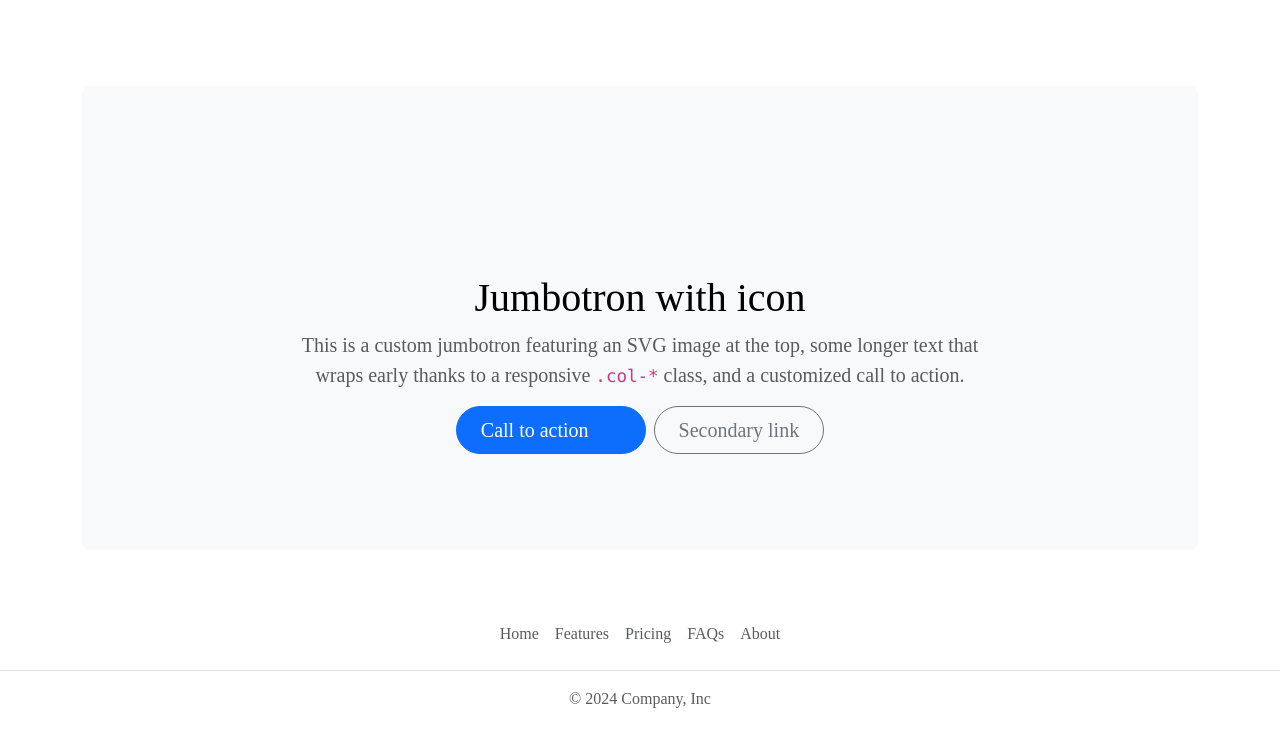
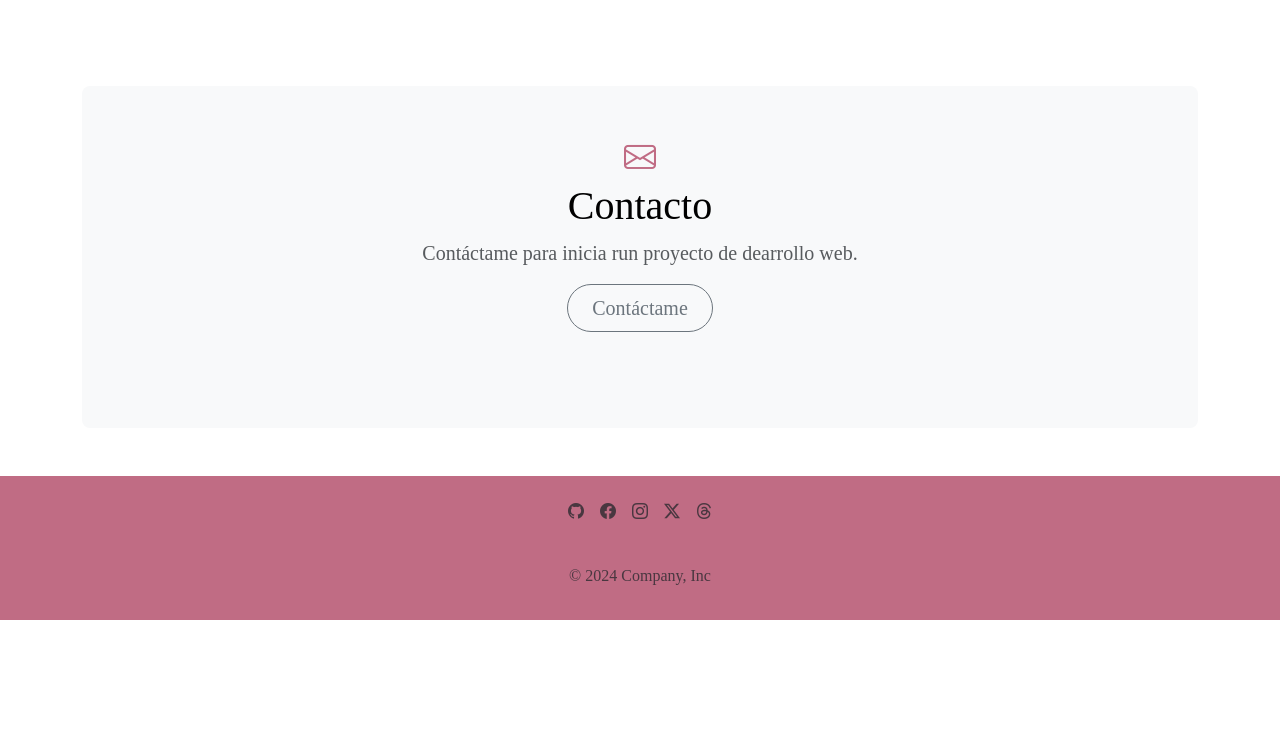
Before and after one commit to Amandaponcee/Amandaponcee.github.io, a plain HTML site: page index.html in a window 1280 px wide. Shown: the part 2044-2790 px from the top of the page. After the commit the page ends 2688 px from the top, so only its background shows below. Drawn offline with nearby package versions, Linux system fonts and the light colour scheme; a web font is replaced by a local one.

Commit message:
Add files via upload

```diff
--- a/index.html
+++ b/index.html
@@ -1,27 +1,35 @@
 <!DOCTYPE html>
 <html lang="en">
+
 <head>
   <meta charset="UTF-8">
   <meta name="viewport" content="width=device-width, initial-scale=1.0">
-    <link href="https://cdn.jsdelivr.net/npm/bootstrap@5.3.3/dist/css/bootstrap.min.css" rel="stylesheet" integrity="sha384-QWTKZyjpPEjISv5WaRU9OFeRpok6YctnYmDr5pNlyT2bRjXh0JMhjY6hW+ALEwIH" crossorigin="anonymous">
+  <link href="https://cdn.jsdelivr.net/npm/bootstrap@5.3.3/dist/css/bootstrap.min.css" rel="stylesheet"
+    integrity="sha384-QWTKZyjpPEjISv5WaRU9OFeRpok6YctnYmDr5pNlyT2bRjXh0JMhjY6hW+ALEwIH" crossorigin="anonymous">
   <link rel="stylesheet" href="style.css">
+  <link rel="shortcut icon" href="/assets/code-slash.svg" type="image/x-icon">
   <!--GOOGLE FONTS-->
   <link rel="preconnect" href="https://fonts.googleapis.com">
   <link rel="preconnect" href="https://fonts.gstatic.com" crossorigin>
-    <link href="https://fonts.googleapis.com/css2?family=Gupter:wght@400;500;700&family=Pacifico&display=swap" rel="stylesheet">
+  <link href="https://fonts.googleapis.com/css2?family=Gupter:wght@400;500;700&family=Pacifico&display=swap"
+    rel="stylesheet">
   <!--link de iconos -->
   <link rel="stylesheet" href="https://cdn.jsdelivr.net/npm/bootstrap-icons@1.11.3/font/bootstrap-icons.min.css">
   <title>Amanda del Rocío Ponce Sánchez</title>
 </head>
+
 <body>
   <header class="d-flex flex-wrap justify-content-center py-3 mb-4 border-bottom">
     <a href="/" class="d-flex align-items-center mb-3 mb-md-0 me-md-auto link-body-emphasis text-decoration-none">
-          <svg class="bi me-2" width="40" height="32"><use xlink:href="#bootstrap"></use></svg>
+      <svg class="bi me-2" width="40" height="32">
+        <use xlink:href="#bootstrap"></use>
+      </svg>
       <span class="fs-4">PORTAFOLIO</span>
     </a>
 
     <ul class="nav nav-pills">
-          <li class="nav-item"><a  id="nav-button" href="#sobre-mi" class="nav-link active" aria-current="page">Inicio</a></li>
+      <li class="nav-item"><a id="nav-button" href="#sobre-mi" class="nav-link active" aria-current="page">Inicio</a>
+      </li>
       <li class="nav-item"><a href="#habilidades" class="nav-link">Habilidades</a></li>
       <li class="nav-item"><a href="#proyectos" class="nav-link">Proyectos</a></li>
       <li class="nav-item"><a href="#testimonios" class="nav-link">Testimonios</a></li>
@@ -35,7 +43,8 @@
         <h1 class="display-5 fw-bold text-body-emphasis">Amanda del Rocío Ponce Sánchez</h1>
         <h2>Desarrolladora front-end Jr.</h2>
         <div class="col-lg-6 mx-auto">
-              <p class="lead mb-4">Estudiante de la carrera de ingeniería en sistemas computacionales, con interés profundo  en la tecnología y la innovación.</p>
+          <p class="lead mb-4">Estudiante de la carrera de ingeniería en sistemas computacionales, con interés profundo
+            en la tecnología y la innovación.</p>
           <div class="d-grid gap-2 d-sm-flex justify-content-sm-center">
             <button type="button" class="btn btn-outline-secondary btn-lg px-4">Info</button>
           </div>
@@ -48,16 +57,17 @@
         <div class="row g-4 py-5 row-cols-1 row-cols-lg-3">
           <div class="col d-flex align-items-start">
             <div class="icon-square   d-inline-flex align-items-center justify-content-center fs-4 flex-shrink-0 me-3">
-                <i class="bi bi-laptop"></i><!--icono de botstrap-->
+              <i class="bi bi-laptop icon-habilidades"></i><!--icono de botstrap-->
             </div>
             <div>
               <h3 class="fs-2 text-body-emphasis">Desarrollo web</h3>
-                <p>He creado sitios web resposivos, aplicando los conocimientos obtenidos durante el bootcamp de TecnoloChicas Pro.</p>
+              <p>He creado sitios web resposivos, aplicando los conocimientos obtenidos durante el bootcamp de
+                TecnoloChicas Pro.</p>
             </div>
           </div>
           <div class="col d-flex align-items-start">
             <div class="icon-square  d-inline-flex align-items-center justify-content-center fs-4 flex-shrink-0 me-3">
-                <i class="bi bi-people-fill"></i></i><!--icono de botstrap-->
+              <i class="bi bi-people-fill icon-habilidades"></i></i><!--icono de botstrap-->
             </div>
             <div>
               <h3 class="fs-2 text-body-emphasis">Comunicación</h3>
@@ -66,7 +76,7 @@
           </div>
           <div class="col d-flex align-items-start">
             <div class="icon-square  d-inline-flex align-items-center justify-content-center fs-4 flex-shrink-0 me-3">
-                <i class="bi bi-pencil"></i> <!--icono de bootstrap-->
+              <i class="bi bi-pencil icon-habilidades"></i> <!--icono de bootstrap-->
             </div>
             <div>
               <h3 class="fs-2 text-body-emphasis">Estudiante</h3>
@@ -87,14 +97,19 @@
                 <h3 class="pt-2  mb-4 display-10 lh-1 fw-bold">Clon de pinterest</h3>
                 <ul class="d-flex list-unstyled mt-auto">
                   <li class="me-auto">
-                      <img src="/assets/pinterestcap.png" alt="Bootstrap" width="32" height="32" class="rounded-circle border border-white">
+                    <img src="/assets/pinterestcap.png" alt="Bootstrap" width="32" height="32"
+                      class="rounded-circle border border-white">
                   </li>
                   <li class="d-flex align-items-center me-3">
-                      <svg class="bi me-2" width="1em" height="1em"><use xlink:href="#geo-fill"></use></svg>
+                    <svg class="bi me-2" width="1em" height="1em">
+                      <use xlink:href="#geo-fill"></use>
+                    </svg>
                     <small>Earth</small>
                   </li>
                   <li class="d-flex align-items-center">
-                      <svg class="bi me-2" width="1em" height="1em"><use xlink:href="#calendar3"></use></svg>
+                    <svg class="bi me-2" width="1em" height="1em">
+                      <use xlink:href="#calendar3"></use>
+                    </svg>
                     <small>3d</small>
                   </li>
                 </ul>
@@ -104,18 +119,24 @@
           <div class="col">
             <div class="card1 card card-cover
                h-70 overflow-hidden text-bg-dark rounded-4 shadow-lg"> <!--colocar la cap del clon-->
-                <div class="d-flex flex-column h-100 p-5 pb-3 text-white text-shadow-1"> <!--colocar el text-white y no colocarlo da igual-->
+              <div class="d-flex flex-column h-100 p-5 pb-3 text-white text-shadow-1">
+                <!--colocar el text-white y no colocarlo da igual-->
                 <h3 class="pt-2  mb-4 display-10 lh-1 fw-bold">Primera página</h3>
                 <ul class="d-flex list-unstyled mt-auto">
                   <li class="me-auto">
-                      <img src="/assets/pinterestcap.png" alt="Bootstrap" width="32" height="32" class="rounded-circle border border-white">
+                    <img src="/assets/pinterestcap.png" alt="Bootstrap" width="32" height="32"
+                      class="rounded-circle border border-white">
                   </li>
                   <li class="d-flex align-items-center me-3">
-                      <svg class="bi me-2" width="1em" height="1em"><use xlink:href="#geo-fill"></use></svg>
+                    <svg class="bi me-2" width="1em" height="1em">
+                      <use xlink:href="#geo-fill"></use>
+                    </svg>
                     <small>Earth</small>
                   </li>
                   <li class="d-flex align-items-center">
-                      <svg class="bi me-2" width="1em" height="1em"><use xlink:href="#calendar3"></use></svg>
+                    <svg class="bi me-2" width="1em" height="1em">
+                      <use xlink:href="#calendar3"></use>
+                    </svg>
                     <small>3d</small>
                   </li>
                 </ul>
@@ -125,18 +146,24 @@
           <div class="col">
             <div class="card1 card card-cover
                h-70 overflow-hidden text-bg-dark rounded-4 shadow-lg"> <!--colocar la cap del clon-->
-                <div class="d-flex flex-column h-100 p-5 pb-3 text-white text-shadow-1"> <!--colocar el text-white y no colocarlo da igual-->
+              <div class="d-flex flex-column h-100 p-5 pb-3 text-white text-shadow-1">
+                <!--colocar el text-white y no colocarlo da igual-->
                 <h3 class="pt-2  mb-4 display-10 lh-1 fw-bold">Clon de pinterest</h3>
                 <ul class="d-flex list-unstyled mt-auto">
                   <li class="me-auto">
-                      <img src="/assets/pinterestcap.png" alt="Bootstrap" width="32" height="32" class="rounded-circle border border-white">
+                    <img src="/assets/pinterestcap.png" alt="Bootstrap" width="32" height="32"
+                      class="rounded-circle border border-white">
                   </li>
                   <li class="d-flex align-items-center me-3">
-                      <svg class="bi me-2" width="1em" height="1em"><use xlink:href="#geo-fill"></use></svg>
+                    <svg class="bi me-2" width="1em" height="1em">
+                      <use xlink:href="#geo-fill"></use>
+                    </svg>
                     <small>Earth</small>
                   </li>
                   <li class="d-flex align-items-center">
-                      <svg class="bi me-2" width="1em" height="1em"><use xlink:href="#calendar3"></use></svg>
+                    <svg class="bi me-2" width="1em" height="1em">
+                      <use xlink:href="#calendar3"></use>
+                    </svg>
                     <small>3d</small>
                   </li>
                 </ul>
@@ -146,21 +173,22 @@
         </div>
       </div>
     </section>
-      <section id="testimonios" class="mt-5">
+    <section id="testimonios" class="mt-5 container">
       <h2 class="pb-2 mb-5 border-bottom">Testimonios</h2>
       <div id="carouselExampleAutoplaying" class="carousel slide" data-bs-ride="carousel">
-          <div class="carousel-inner" >
+        <div class="carousel-inner">
           <!--Card de CARRUSEL-->
           <div class="carousel-item active">
             <div class="d-flex justify-content-center">
               <div class="card border-0" style="width: 18rem;">
                 <img src="/assets/pinterestcap.png" class="rounded-circle card-img-top" alt="...">
-                  <div class="card-body tex-center" >
+                <div class="card-body tex-center">
                   <div class="card-header">
                     featured
                   </div>
                   <h5 class="card-title tex-center">Card title</h5>
-                    <p class="card-text tex-center">This is a longer card with supporting text below as a natural lead-in to additional content.</p>
+                  <p class="card-text tex-center">This is a longer card with supporting text below as a natural lead-in
+                    to additional content.</p>
                 </div>
               </div>
             </div>
@@ -170,12 +198,13 @@
             <div class="d-flex justify-content-center">
               <div class="card border-0" style="width: 13rem;">
                 <img src="/assets/bio.jpeg" class="rounded-circle card-img-top" alt="...">
-                    <div class="card-body tex-center" >
+                <div class="card-body tex-center">
                   <div class="card-header">
                     featured
                   </div>
                   <h5 class="card-title tex-center">Card title</h5>
-                      <p class="card-text tex-center">This is a longer card with supporting text below as a natural lead-in to additional content.</p>
+                  <p class="card-text tex-center">This is a longer card with supporting text below as a natural lead-in
+                    to additional content.</p>
                 </div>
               </div>
             </div>
@@ -185,22 +214,25 @@
             <div class="d-flex justify-content-center">
               <div class="card border-0" style="width: 15rem;">
                 <img src="/assets/test1.jpeg" class="rounded-circle card-img-top" alt="...">
-                  <div class="card-body tex-center" >
+                <div class="card-body tex-center">
                   <div class="card-header">
                     featured
                   </div>
                   <h5 class="card-title tex-center">Card title</h5>
-                    <p class="card-text tex-center">This is a longer card with supporting text below as a natural lead-in to additional content.</p>
+                  <p class="card-text tex-center">This is a longer card with supporting text below as a natural lead-in
+                    to additional content.</p>
                 </div>
               </div>
             </div>
           </div>
         </div>
-          <button class="carousel-control-prev" type="button" data-bs-target="#carouselExampleAutoplaying" data-bs-slide="prev">
+        <button class="carousel-control-prev" type="button" data-bs-target="#carouselExampleAutoplaying"
+          data-bs-slide="prev">
           <span class="carousel-control-prev-icon" aria-hidden="true"></span>
           <span class="visually-hidden">Previous</span>
         </button>
-          <button class="carousel-control-next" type="button" data-bs-target="#carouselExampleAutoplaying" data-bs-slide="next">
+        <button class="carousel-control-next" type="button" data-bs-target="#carouselExampleAutoplaying"
+          data-bs-slide="next">
           <span class="carousel-control-next-icon" aria-hidden="true"></span>
           <span class="visually-hidden">Next</span>
         </button>
@@ -208,28 +240,20 @@
 
     </section>
     <section id="contacto">
-
       <section class="contacto">
         <div class="container my-5">
           <div class="p-5 text-center bg-body-tertiary rounded-3">
-              <svg class="bi mt-4 mb-3" style="color: var(--bs-indigo);" width="100" height="100">
-                <use xlink:href="#bootstrap"></use>
-              </svg>
-              <h1 class="text-body-emphasis">Jumbotron with icon</h1>
+            <i class="bi bi-envelope" style="font-size: 2rem; color: #c06c84;"></i>
+            <h1 class="text-body-emphasis">Contacto</h1>
             <p class="col-lg-8 mx-auto fs-5 text-muted">
-                This is a custom jumbotron featuring an SVG image at the top, some longer text that wraps early thanks to a
-                responsive <code>.col-*</code> class, and a customized call to action.
+              Contáctame para inicia run proyecto de dearrollo web.
             </p>
             <div class="d-inline-flex gap-2 mb-5">
-                <button class="d-inline-flex align-items-center btn btn-primary btn-lg px-4 rounded-pill" type="button">
-                  Call to action
-                  <svg class="bi ms-2" width="24" height="24">
-                    <use xlink:href="#arrow-right-short"></use>
-                  </svg>
+              <a href="mailto:amandaposan4@gmail.com"> <!--Para colocar el correo dentro del botón también se puede personalizar-->
+                <button class="btn btn-outline-secondary btn-lg px-4 rounded-pill" type="button">
+                  Contáctame
                 </button>
-                <button class="btn btn-outline-secondary btn-lg px-4 rounded-pill" type="button">
-                  Secondary link
-                </button>
+              </a>
             </div>
           </div>
         </div>
@@ -238,16 +262,19 @@
     </section>
   </main>
   <footer class="py-3 my-4">
-      <ul class="nav justify-content-center border-bottom pb-3 mb-3">
-        <li class="nav-item"><a href="#" class="nav-link px-2 text-body-secondary">Home</a></li>
-        <li class="nav-item"><a href="#" class="nav-link px-2 text-body-secondary">Features</a></li>
-        <li class="nav-item"><a href="#" class="nav-link px-2 text-body-secondary">Pricing</a></li>
-        <li class="nav-item"><a href="#" class="nav-link px-2 text-body-secondary">FAQs</a></li>
-        <li class="nav-item"><a href="#" class="nav-link px-2 text-body-secondary">About</a></li>
+    <ul class="nav justify-content-center pb-3 mb-3">
+      <li class="nav-item"><a href="https://github.com/Amandaponcee" target="_blank" class="nav-link px-2 text-body-secondary"><i class="bi bi-github"></i></a></li>
+      <li class="nav-item"><a href="#" class="nav-link px-2 text-body-secondary"><i class="bi bi-facebook"></i></a></li>
+      <li class="nav-item"><a href="#" class="nav-link px-2 text-body-secondary"><i class="bi bi-instagram"></i></a></li>
+      <li class="nav-item"><a href="#" class="nav-link px-2 text-body-secondary"><i class="bi bi-twitter-x"></i></a></li>
+      <li class="nav-item"><a href="#" class="nav-link px-2 text-body-secondary"><i class="bi bi-threads"></i></a></li>
     </ul>
     <p class="text-center text-body-secondary">© 2024 Company, Inc</p>
   </footer>
-    <script src="https://cdn.jsdelivr.net/npm/bootstrap@5.3.3/dist/js/bootstrap.bundle.min.js" integrity="sha384-YvpcrYf0tY3lHB60NNkmXc5s9fDVZLESaAA55NDzOxhy9GkcIdslK1eN7N6jIeHz" crossorigin="anonymous"></script>
+  <script src="https://cdn.jsdelivr.net/npm/bootstrap@5.3.3/dist/js/bootstrap.bundle.min.js"
+    integrity="sha384-YvpcrYf0tY3lHB60NNkmXc5s9fDVZLESaAA55NDzOxhy9GkcIdslK1eN7N6jIeHz"
+    crossorigin="anonymous"></script>
 
 </body>
+
 </html>
--- a/style.css
+++ b/style.css
@@ -20,7 +20,7 @@ header span{
 #nav-button{
     background-color: black;
 }
-.bi{
+.icon-habilidades{
     color: #c06c84;
 }
 .card1{
@@ -43,3 +43,6 @@ header span{
     position: relative;
     z-index: 2;
 }
+footer{
+    background-color: #c06c84;
+}
```
Also changed, not shown: assets/code-slash.svg (added). Lines whose indentation alone changed are shown as unchanged.
